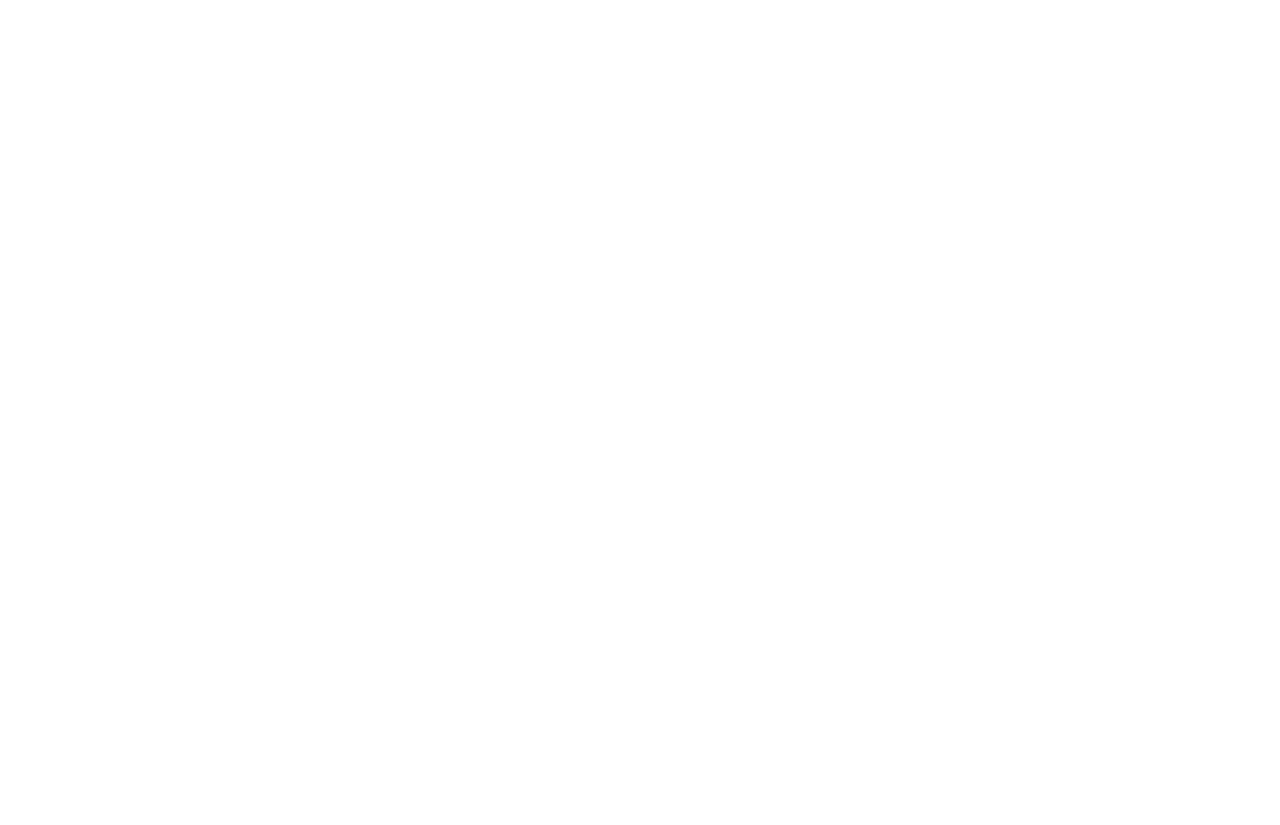
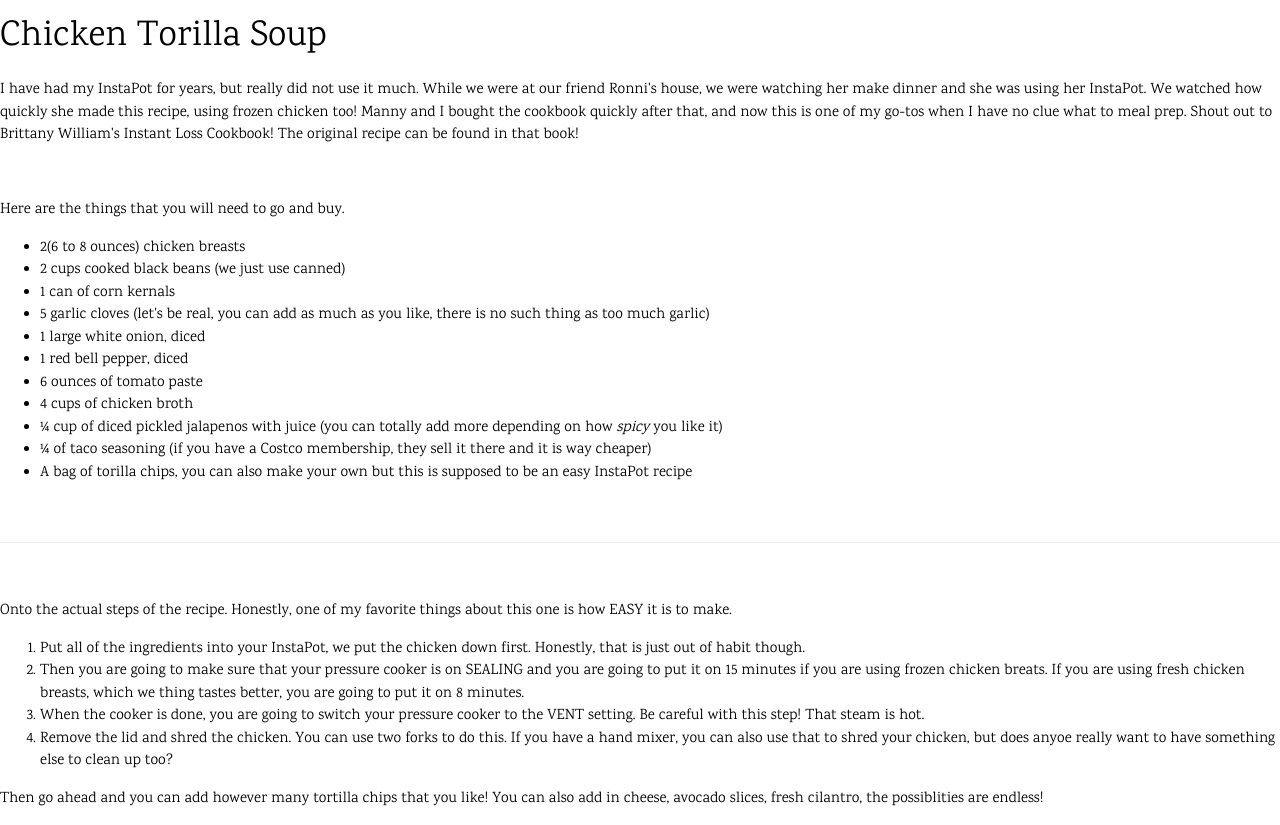
Before and after one commit to rangel2011/Recipes, a plain HTML site: page RecipeList/ChickenTortillaSoup.html in a window 1280 px wide. Before the commit the page ends 800 px from the top, so only its background shows below. Drawn offline with nearby package versions, Linux system fonts and the light colour scheme.

Commit message:
chickentortillasoup

```diff
--- a/RecipeList/ChickenTortillaSoup.html
+++ b/RecipeList/ChickenTortillaSoup.html
@@ -0,0 +1,53 @@
+<!DOCTYPE html>
+<html lang="en">
+    <head>
+        <meta charset="UTF-8">
+        <meta name="viewport" content="width=device-width, inital-scale=1">
+        <link rel="stylesheet" href="https://www.w3schools.com/w3css/4/w3.css">
+        <link rel="stylesheet" href="https://fonts.googleapis.com/css?family=Karma">
+        <script src="script.js"></script>
+        <title>Chicken Torilla Soup</title>
+        <style>
+            body,h1,h2,h3,h4,h5,h6 {font-family: "Karma", sans-serif;}
+            .w3-bar-block .w3-bar-item {padding: 20px;}
+        </style>
+    </head>
+</html>
+
+<body>
+    <h1>Chicken Torilla Soup</h1>
+    <div>
+        <p>I have had my InstaPot for years, but really did not use it much. While we were at our friend Ronni's house, we were watching her make dinner and she was using her InstaPot. We watched how quickly she made this recipe, using frozen chicken too! Manny and I bought the cookbook quickly after that, and now this is one of my go-tos when I have no clue what to meal prep. Shout out to Brittany William's Instant Loss Cookbook! The original recipe can be found in that book!</p>
+        <br>
+        <div id="ThingsToBuy">
+            <p>Here are the things that you will need to go and buy. </p>
+                <ul>
+                    <li> 2(6 to 8 ounces) chicken breasts</li>
+                    <li> 2 cups cooked black beans (we just use canned) </li>
+                    <li> 1 can of corn kernals </li>
+                    <li> 5 garlic cloves (let's be real, you can add as much as you like, there is no such thing as too much garlic) </li>
+                    <li> 1 large white onion, diced </li>
+                    <li> 1 red bell pepper, diced </li>
+                    <li> 6 ounces of tomato paste </li>
+                    <li> 4 cups of chicken broth </li>
+                    <li> ¼ cup of diced pickled jalapenos with juice (you can totally add more depending on how <em>spicy</em> you like it) </li>
+                    <li> ¼ of taco seasoning (if you have a Costco membership, they sell it there and it is way cheaper) </li>
+                    <li> A bag of torilla chips, you can also make your own but this is supposed to be an easy InstaPot recipe </li>
+                </ul>
+        </div>
+        <br>
+        <hr>
+        <br>
+        <div id="StepsOfRecipe">
+            <p>Onto the actual steps of the recipe. Honestly, one of my favorite things about this one is how EASY it is to make. </p>
+            <ol>
+                <li> Put all of the ingredients into your InstaPot, we put the chicken down first. Honestly, that is just out of habit though.</li>
+                <li> Then you are going to make sure that your pressure cooker is on SEALING and you are going to put it on 15 minutes if you are using frozen chicken breats. If you are using fresh chicken breasts, which we thing tastes better, you are going to put it on 8 minutes. </li>
+                <li> When the cooker is done, you are going to switch your pressure cooker to the VENT setting. Be careful with this step! That steam is hot.</li>
+                <li> Remove the lid and shred the chicken. You can use two forks to do this. If you have a hand mixer, you can also use that to shred your chicken, but does anyoe really want to have something else to clean up too?</li>
+            </ol>
+            <p> Then go ahead and you can add however many tortilla chips that you like! You can also add in cheese, avocado slices, fresh cilantro, the possiblities are endless!
+            </p>
+        </div>
+    </div>
+</body>
```
Also changed, not shown: index.html (+1 -1 lines).
